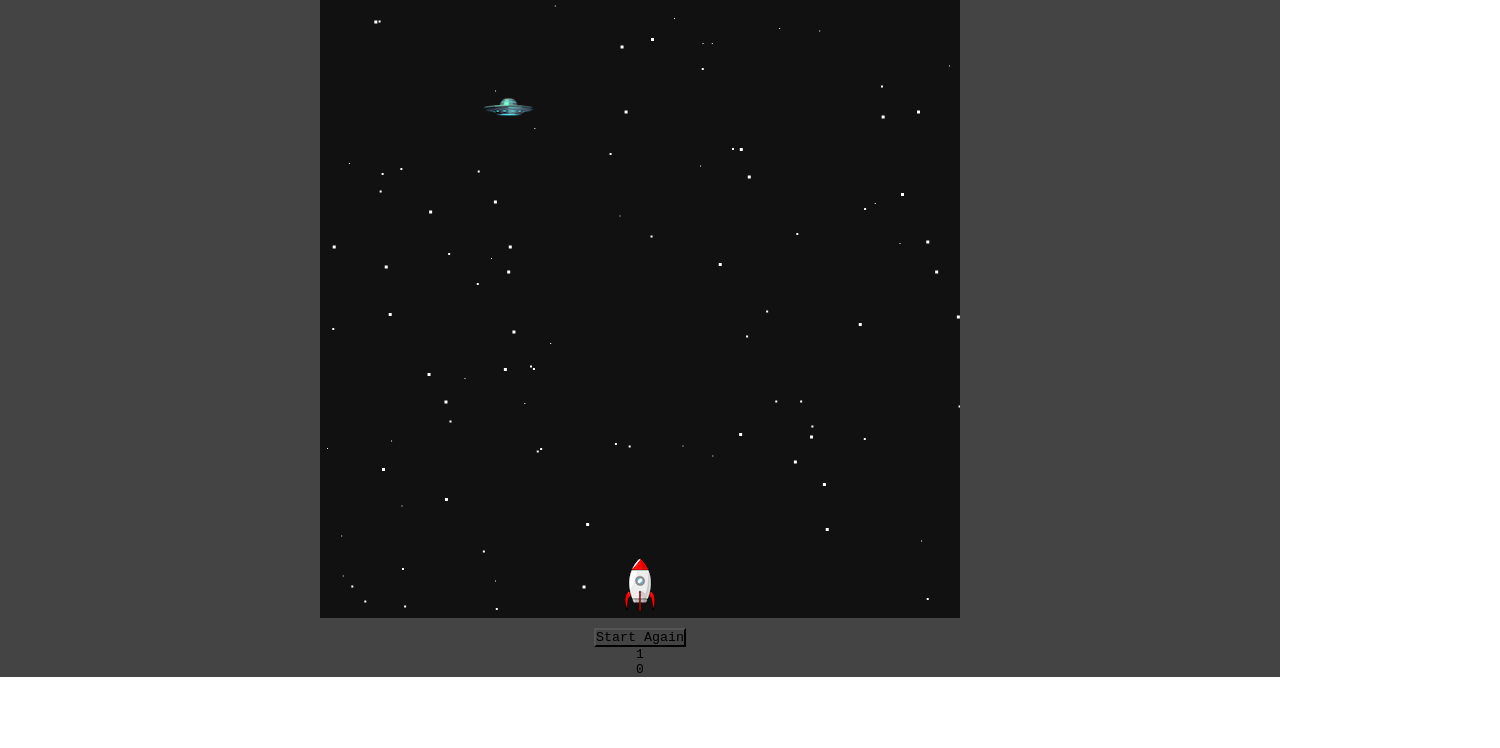
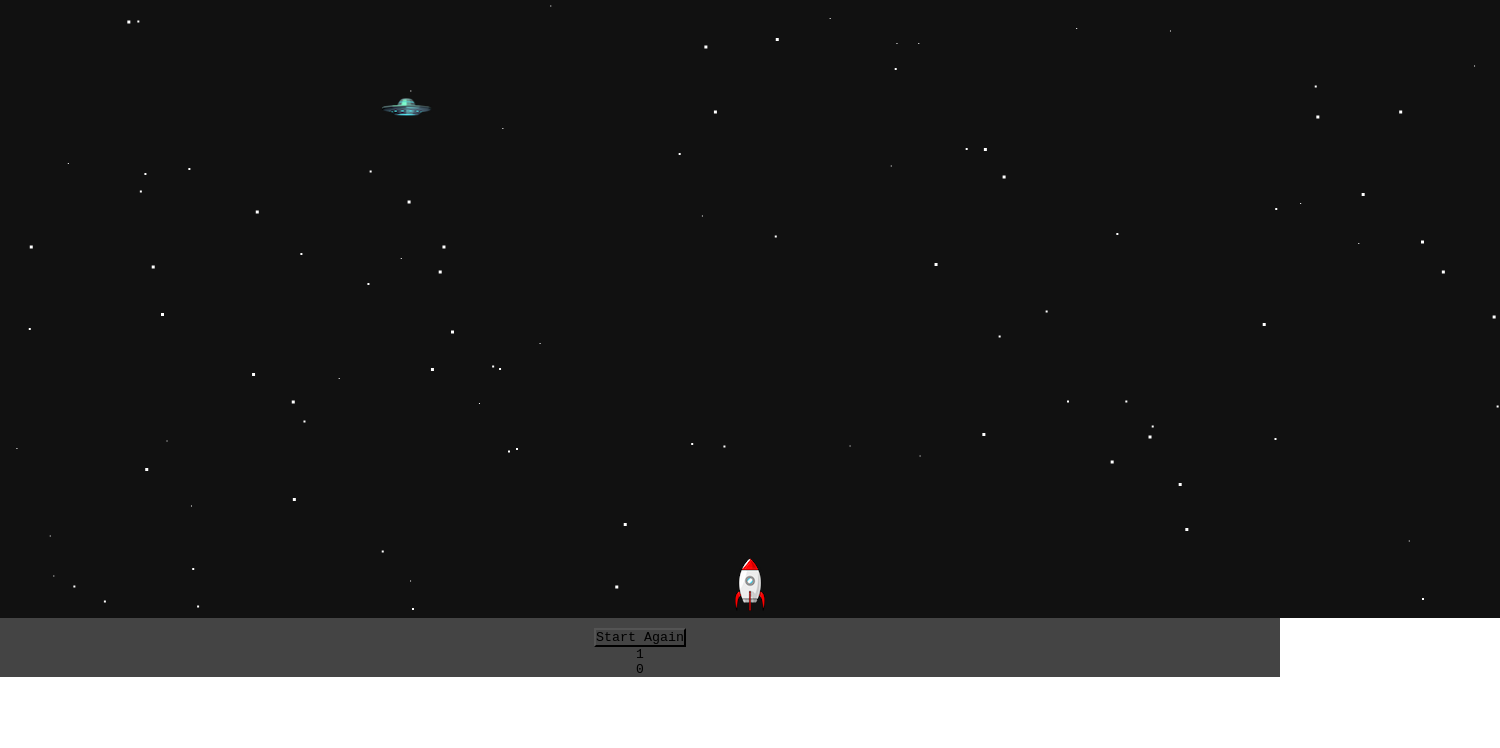
Before and after one commit to derekthatcher/invader, a plain HTML site: page index.html in a window 1280 px wide. Shown: the part 52-800 px from the top of the page, 1500 px wide, since content can reach past the window. Drawn offline with Linux system fonts and the light colour scheme.

Commit message:
Minor changes

```diff
--- a/index.html
+++ b/index.html
@@ -9,7 +9,7 @@
 <body>
 <div id="container">
   <h1>Space Invaders</h1>
-<canvas id="myCanvas" width="640" height="640"></canvas>
+<canvas id="myCanvas" width="1500" height="640"></canvas>
   <div id="alert"></div>
   <button onClick="window.location.reload();">Start Again</button>
   <ul>
--- a/script.js
+++ b/script.js
@@ -174,7 +174,7 @@ function drawAliens() {
 
 function generateAlien() {
   aliens.push({
-    x: Math.random() * (canvas.width-10),
+    x: Math.random() * (canvas.width-40),
     y: 0,
     colour: "rgb( "+ Math.floor(Math.random()*255) +", 255,0)",
     explode: 64
@@ -205,6 +205,7 @@ function checkForCollisions() {
         shipHit = 100;
         lives -= 1;
         score -= 10;
+        aliens[a].explode = 49;
         if (lives == 0) {
           deathCount = 64;
         }
```
Also changed, not shown: 1 other file.
